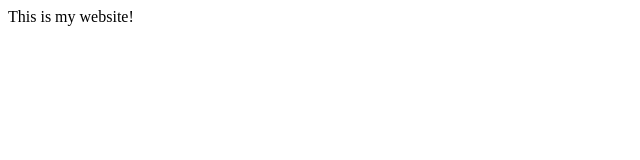
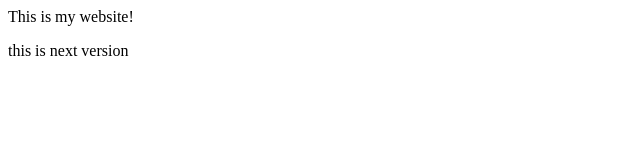
Before and after one commit to Oro123456/sandbox_public, a plain HTML site: page index.html in a window 1280 px wide. Shown: the whole page, without its empty margins (0-640 px from the left). Drawn offline with Linux system fonts and the light colour scheme.

Commit message:
My second try

```diff
--- a/index.html
+++ b/index.html
@@ -2,4 +2,6 @@
 
 <p>This is my website!</p>
 
+<p> this is next version</p>
+
 </html>
```
